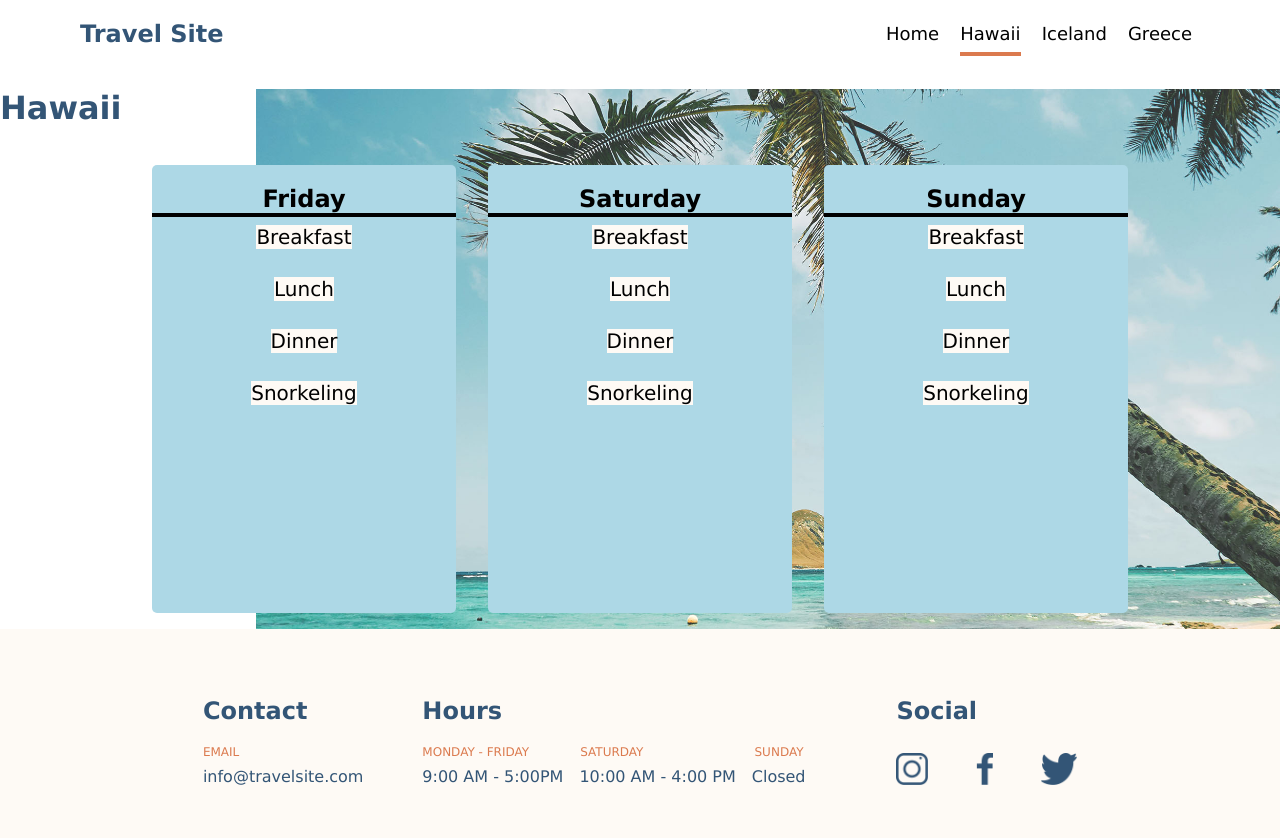
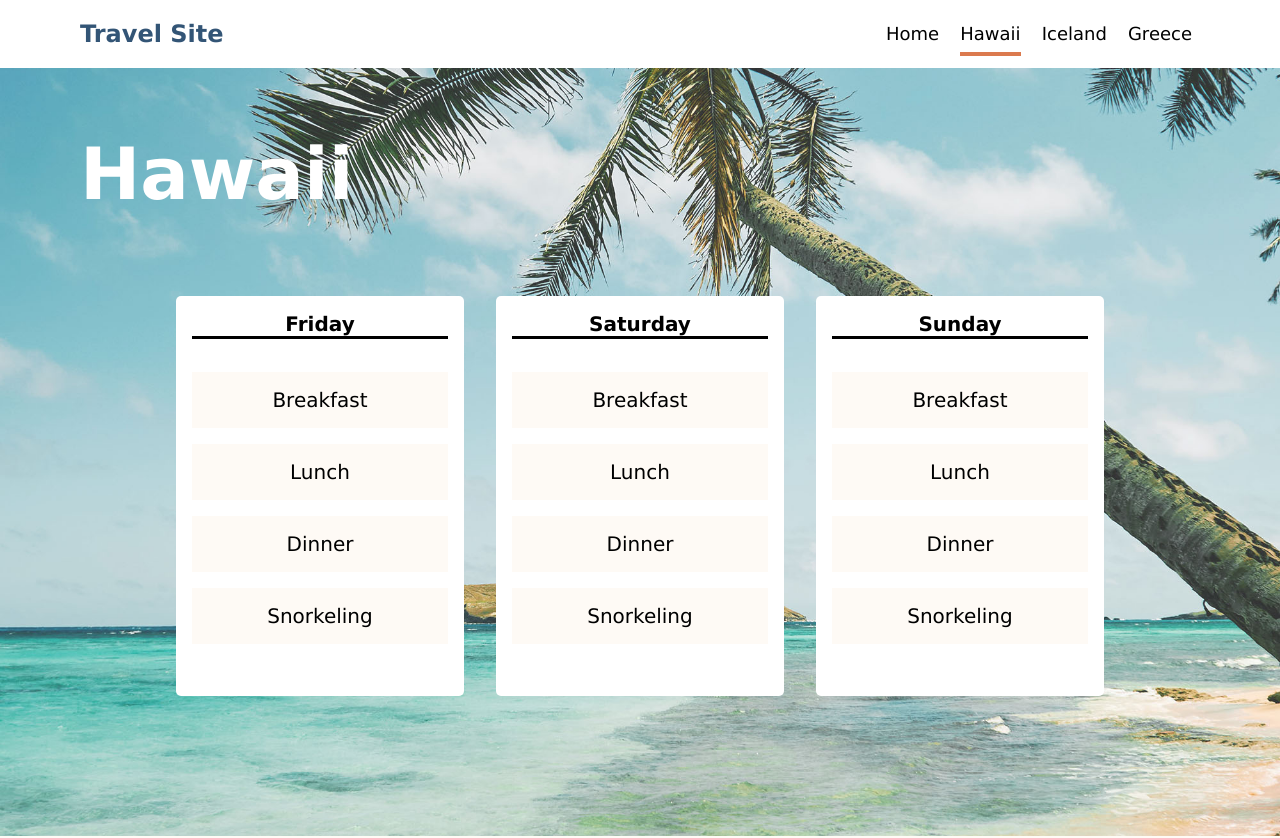
Before and after one commit to b0p1/sofia-rojo-travelsite, a plain HTML site: page pages/hawaii.html in a window 1280 px wide. Shown: the top 838 px of the page. Drawn offline with Linux system fonts and the light colour scheme.

Commit message:
final html and css for hawaii and destination

```diff
--- a/css/destination.css
+++ b/css/destination.css
@@ -20,10 +20,18 @@ main.main-greece {
 }
 
 main {
-  background-size: 80%;
-  background-position: 100%;
+  background-size: 100%;
+  background-position: 0 58%;
   background-repeat: no-repeat;
   width: 100%;
+  height: 48rem;
+}
+
+h1 {
+  color: white;
+  font-size: 4.5rem;
+  margin: 0rem 5rem;
+  padding: 4rem 0;
 }
 
 .main-cards {
@@ -35,9 +43,9 @@ main {
 
 .card-day {
   display: flex;
-  background-color: lightblue;
-  width: 19rem;
-  height: 28rem;
+  background-color: white;
+  width: 18rem;
+  height: 25rem;
   border-radius: 0.313rem;
   flex-direction: column;
   text-align: center;
@@ -47,14 +55,21 @@ main {
 .card__day-friday,
 .card__day-saturday,
 .card__day-sunday {
-  margin-bottom: 0;
-  border-bottom: 0.25rem solid black;
+  display: flex;
+  margin-bottom: 0.5;
   color: black;
+  justify-content: center;
+  align-self: center;
+  width: 16rem;
+  border-bottom: black 0.2rem solid;
+  font-size: 1.25rem;
 }
+
 .card__day-itinerary {
   display: flex;
   flex-direction: column;
   align-items: center;
+  justify-content: space-evenly;
 }
 
 .card__itinerary {
@@ -63,4 +78,8 @@ main {
   align-items: center;
   font-size: 1.25rem;
   color: black;
+  padding: 1rem 0;
+  width: 16rem;
+  margin-bottom: 0;
+  margin-top: 1rem;
 }
```
Also changed, not shown: css/main.css (+16 -7 lines).
